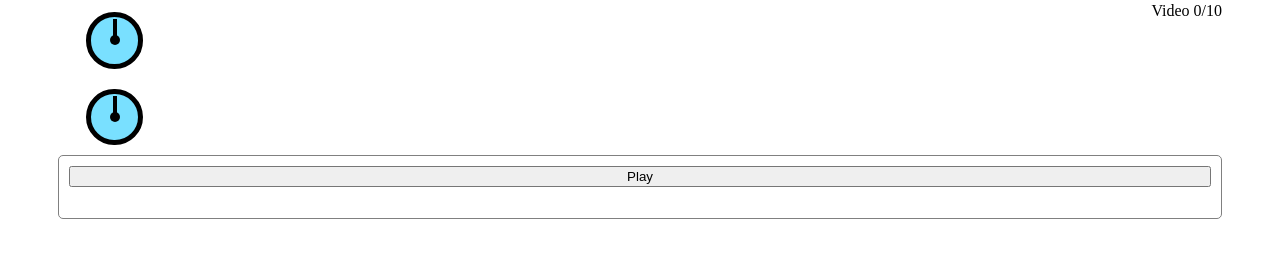
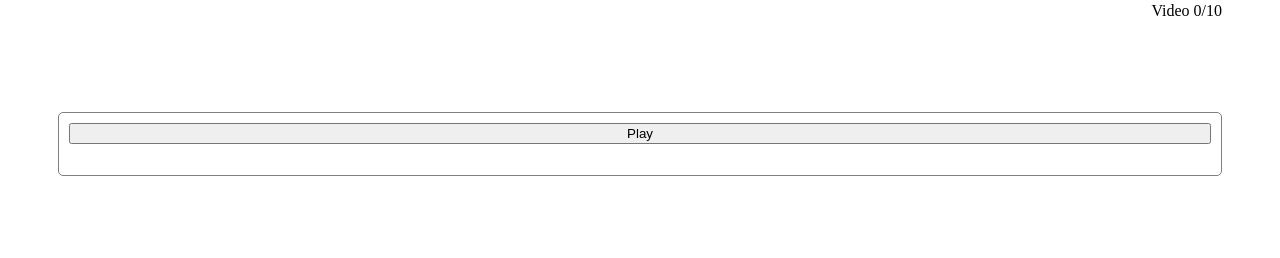
Before and after one commit to jasmijn301/finding-home, a plain HTML site: page index.html in a window 1280 px wide. Shown: the part 642-900 px from the top of the page. Drawn offline with Linux system fonts and the light colour scheme.

Commit message:
overlapped the two timers
I overlapped the two timers and toggle the visibility at the right times which makes it look like there is only one timer, that works twice.

```diff
--- a/main.js
+++ b/main.js
@@ -13,7 +13,8 @@ myVideo.addEventListener("ended", vidEnded);
 //visibility
 document.getElementById("btnPause").style.visibility = "hidden";
 document.getElementById("nextButtons").style.visibility = "hidden";
-// document.getElementById("clockitself").style.visibility = "hidden";
+document.getElementById("clockitself").style.visibility = "hidden";
+document.getElementById("clockitself2").style.visibility = "hidden";
 
 //style of the chosen button
 document.getElementById("btnNext1").style.background = "white";
@@ -109,14 +110,16 @@ function visibility() {
     //the option buttons should be hidden at the first part of each fragment and with the end vids
     if (vidPlaying == 0 || vidPlaying == 2 || vidPlaying == 4 || vidPlaying == 6 || vidPlaying == 7 || vidPlaying == 9 || vidPlaying == 10) {
         document.getElementById("nextButtons").style.visibility = "hidden";
-        // document.getElementById("clockitself").style.visibility = "hidden";
+        document.getElementById("clockitself").style.visibility = "hidden";
+        document.getElementById("clockitself2").style.visibility = "hidden";
     } else if (vidPlaying == 1) {
         document.getElementById("nextButtons").style.visibility = "visible";
         document.getElementById("pointer").style.animationPlayState = "running";
-        // document.getElementById("clockitself").style.visibility = "visible";
+        document.getElementById("clockitself").style.visibility = "visible";
     } else if (vidPlaying == 3 || vidPlaying == 8) {
         document.getElementById("nextButtons").style.visibility = "visible";
         document.getElementById("pointer2").style.animationPlayState = "running";
+        document.getElementById("clockitself2").style.visibility = "visible";
     } else {
         console.log("error: visibility()")
     }
--- a/styles.css
+++ b/styles.css
@@ -2,7 +2,14 @@
   padding: 50px;
 }
 
-#playButtons,
+#playButtons {
+  padding: 10px;
+  border: 1px solid gray;
+  border-radius: 5px;
+  margin-bottom: 20px;
+  margin-top: 110px;
+}
+
 #nextButtons {
   padding: 10px;
   border: 1px solid gray;
@@ -48,6 +55,9 @@ button {
   align-items: center;
   width: 8%;
   padding: 10px;
+  float: left;
+  z-index: -1;
+  position: absolute;
 }
 
 #pointer {
```
